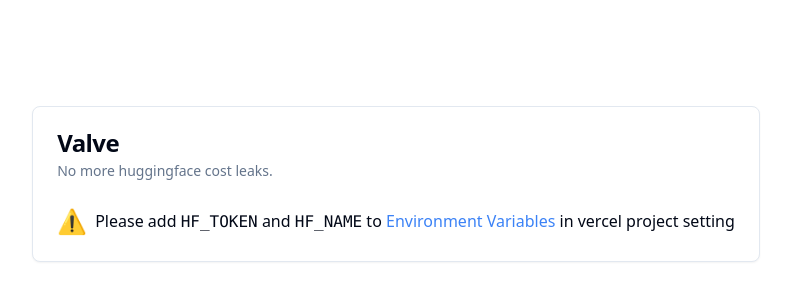
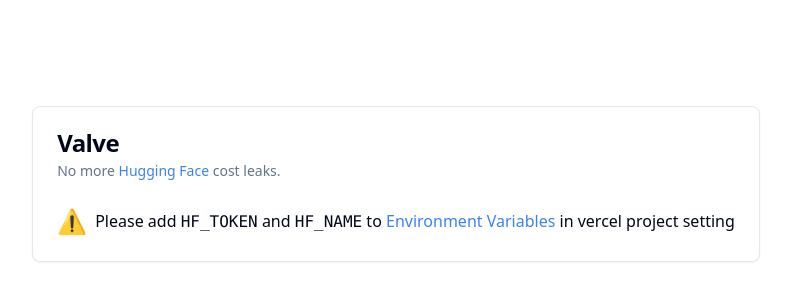
Before and after one commit to valvebara/valvebara, a Next.js app: page / in a window 1280 px wide. Shown: the part 216-516 px from the top of the page, without its empty margins (244-1035 px from the left). Built offline with nearby package versions, Linux system fonts and the light colour scheme.

Commit message:
chore: huggingface -> Hugging Face

```diff
--- a/app/layout.tsx
+++ b/app/layout.tsx
@@ -2,7 +2,7 @@ import React from "react";
 import { Analytics } from "@vercel/analytics/react";
 import { Metadata } from "next";
 
-const slogan = "No more huggingface cost leaks!";
+const slogan = "No more Hugging Face cost leaks!";
 
 export const metadata: Metadata = {
   title: `Valve - ${slogan}`,
--- a/app/page.tsx
+++ b/app/page.tsx
@@ -16,17 +16,24 @@ export default function CardWithForm() {
     typeof process.env.HF_NAME !== "undefined";
   return (
     <div className="flex items-center justify-center h-screen">
-      <Card className="w-auto">
+      <Card className="w-auto z-10">
         <CardHeader>
           <CardTitle>Valve</CardTitle>
           <CardDescription>
-            No more huggingface cost leaks.
+            No more{" "}
+            <Link
+              href="https://hf.co"
+              target="_blank"
+              className="text-blue-500"
+            >
+              Hugging Face
+            </Link>{" "}
+            cost leaks.
           </CardDescription>
         </CardHeader>
         <CardContent>
           {configReady ? (
             <div className="flex items-center justify-center">
-              <Confetti />
               <span className="text-2xl">🎉 All Set</span>
             </div>
           ) : (
@@ -47,6 +54,7 @@ export default function CardWithForm() {
           )}
         </CardContent>
       </Card>
+      {configReady && <Confetti />}
     </div>
   );
 }
--- a/components/confetti/index.tsx
+++ b/components/confetti/index.tsx
@@ -18,5 +18,5 @@ export default function Confetti() {
       });
     }
   }, []);
-  return <canvas ref={ref} className="fixed w-full h-full" />;
+  return <canvas ref={ref} className="fixed w-full h-full z-0" />;
 }
```
